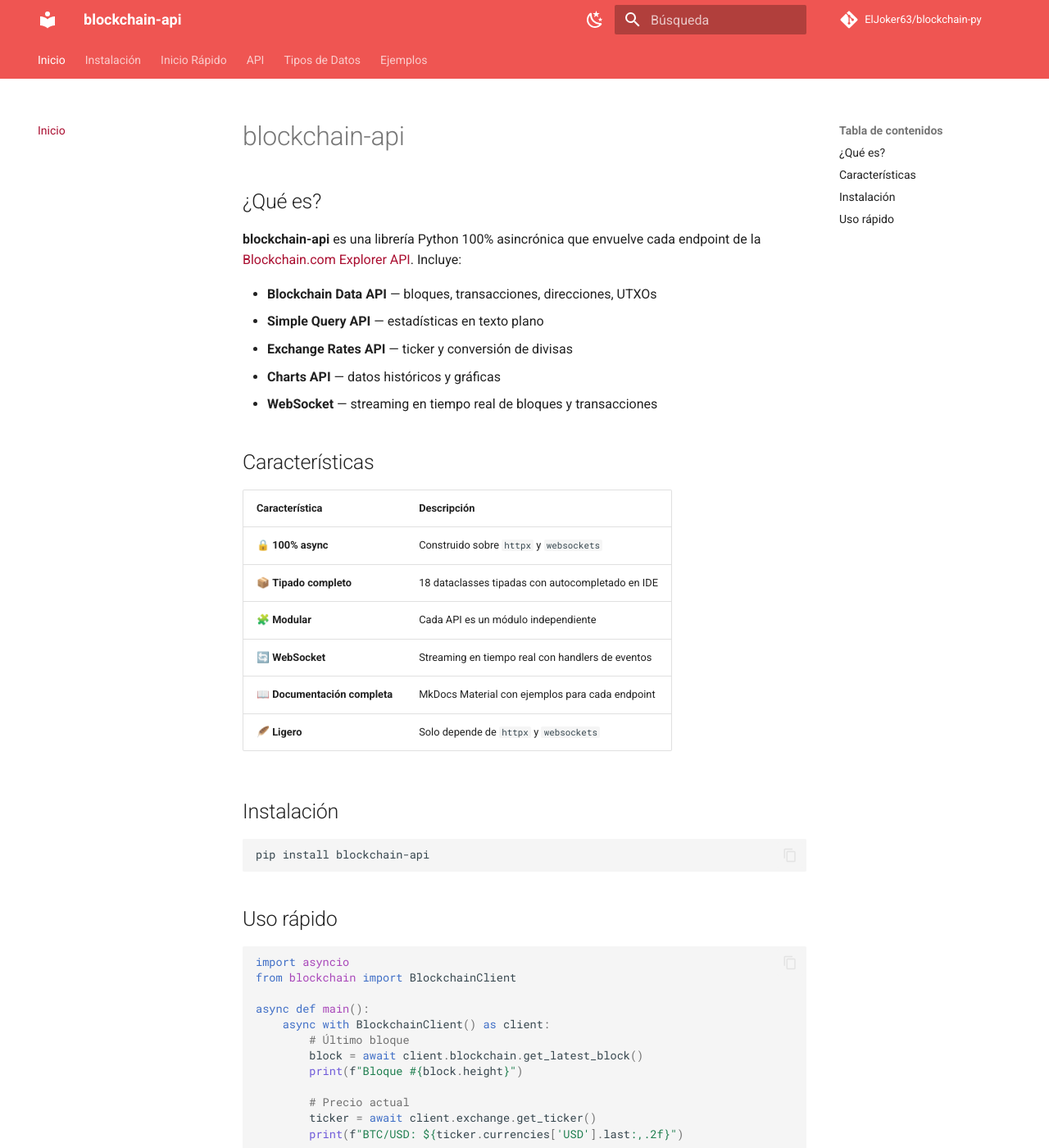
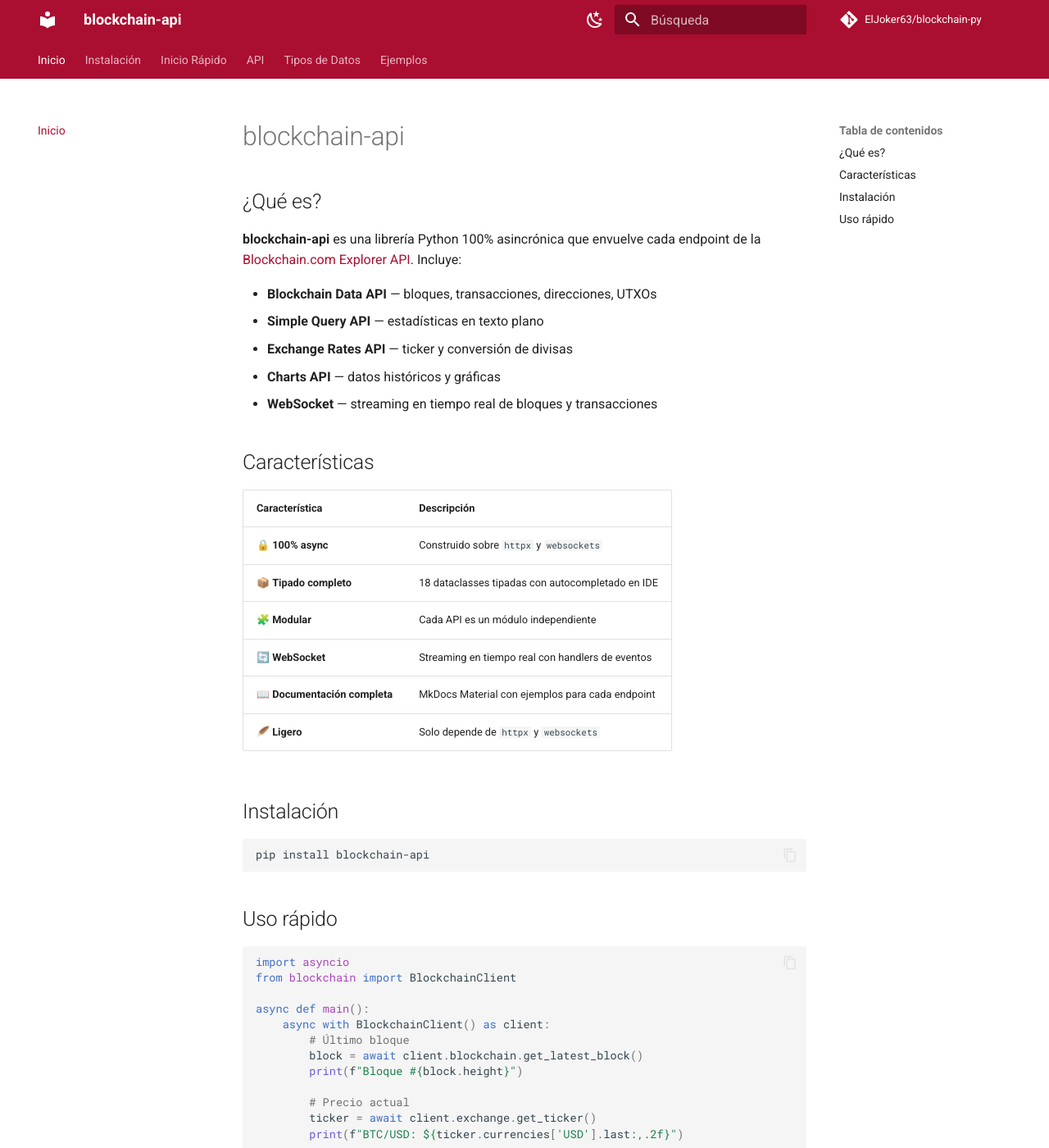
Before and after one commit to ElJoker63/blockchain-py, an MkDocs documentation site: the page built from docs/index.md, in a window 1280 px wide and 1400 px high. Shown: the whole window at 82% size. Built offline with MkDocs 1.6.1 and Material for MkDocs 9.7.7, drawn with Linux system fonts in a browser that asks for light colours; comment, search, counter and statistics services are not loaded.

Commit message:
fix: force #AA0E30 with custom palette

```diff
--- a/docs/stylesheets/extra.css
+++ b/docs/stylesheets/extra.css
@@ -1,21 +1,35 @@
 /* Colores corporativos de Blockchain.com — #AA0E30 */
 
 :root {
-  /* Color del Header / Barra de Navegación */
-  --md-primary-fg-color: #AA0E30 !important;
-  --md-primary-fg-color--dark: #8A0B27 !important;
+  /* Forzar el color exacto en el header */
+  --md-primary-fg-color: #AA0E30;
+  --md-primary-fg-color--light: #C41E3A;
+  --md-primary-fg-color--dark: #8A0B27;
+  --md-primary-fg-color--RGB: 170, 14, 48;
 
-  /* Color de Acento (rojo oscuro) */
-  --md-accent-fg-color: #8A0B27 !important;
-  --md-accent-fg-color--transparent: rgba(170, 14, 48, 0.1) !important;
+  /* Acento */
+  --md-accent-fg-color: #8A0B27;
+  --md-accent-fg-color--light: #AA0E30;
+  --md-accent-fg-color--dark: #6D0920;
+  --md-accent-fg-color--RGB: 138, 11, 39;
 }
 
-/* Cambiar color de selección de pestañas activas */
+/* Header y barra de navegación */
+.md-header,
+.md-tabs {
+  background-color: #AA0E30 !important;
+}
+
+.md-header {
+  background-color: #AA0E30 !important;
+}
+
+/* Tabs */
 .md-tabs__link--active {
   color: #AA0E30 !important;
 }
 
-/* Personalizar links en el contenido */
+/* Links */
 .md-content a {
   color: #AA0E30;
 }
@@ -24,12 +38,12 @@
   color: #8A0B27;
 }
 
-/* Botón de volver arriba */
+/* Botón volver arriba */
 .md-top {
   background-color: #AA0E30 !important;
 }
 
-/* Bordes y detalles del menú lateral */
+/* Menú lateral */
 .md-nav__link--active {
   color: #AA0E30 !important;
 }
@@ -37,8 +51,19 @@
 /* Footer */
 .md-footer {
   text-align: center;
+  background-color: #1a1a1a !important;
 }
 
 .md-footer__inner {
   text-align: center;
 }
+
+/* Sidebar activo */
+.md-nav__item--active > .md-nav__link {
+  color: #AA0E30 !important;
+}
+
+/* Indicador de página activa */
+.md-nav__link--active::before {
+  background-color: #AA0E30 !important;
+}
--- a/mkdocs.yml
+++ b/mkdocs.yml
@@ -12,16 +12,16 @@
     # Modo Claro
     - media: "(prefers-color-scheme: light)"
       scheme: default
-      primary: red
-      accent: red
+      primary: custom
+      accent: custom
       toggle:
         icon: material/weather-night
         name: Cambiar al modo oscuro
     # Modo Oscuro
     - media: "(prefers-color-scheme: dark)"
       scheme: slate
-      primary: red
-      accent: red
+      primary: custom
+      accent: custom
       toggle:
         icon: material/weather-sunny
         name: Cambiar al modo claro
```
